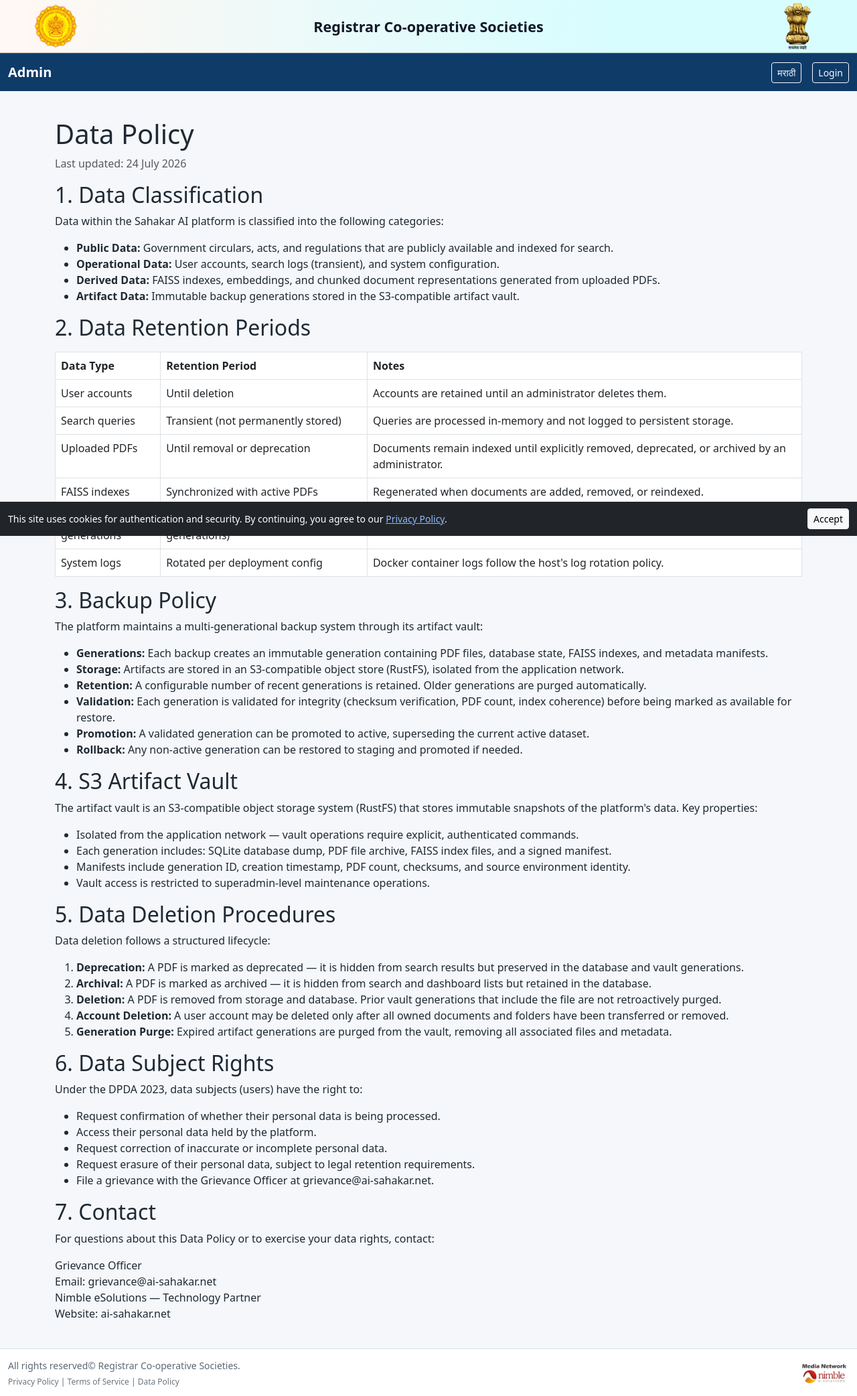
After one commit to Nimble-esolutions/PdfSearch, a Django app: page /data-policy/ in a window 1280 px wide. The commit adds this page. Shown: the whole page at 67% size. Run offline with Django 5.2, Linux system fonts and the light colour scheme; parts of the project's set-up code (start-up, migrations or seed data) failed here and were passed over.

Commit message:
feat: DPDA compliance — privacy, terms, data policy, cookie consent
## New Pages
- /privacy/ — Privacy Policy (DPDA 2023 compliant, 8 sections)
- /terms/ — Terms of Service (acceptance, AI disclaimer, liability)
- /data-policy/ — Data Policy (retention, backup, deletion)

## UI Integration
- Footer links to all three legal pages on every page
- Cookie consent banner (bottom bar, localStorage persistence)
- Privacy consent checkbox on registration form (required)

## Code Cleanup
- Removed dead home_view (referenced deleted home.html template)
- Added privacy_view, terms_view, data_policy_view

```diff
--- a/flowdocs/core/static/main/css/style.css
+++ b/flowdocs/core/static/main/css/style.css
@@ -747,3 +747,31 @@ body {
     width: 100vw;
   }
 }
+
+/* Cookie Consent Banner */
+.cookie-consent {
+  position: fixed;
+  bottom: 0;
+  left: 0;
+  right: 0;
+  background: #212529;
+  color: #fff;
+  padding: 10px 0;
+  z-index: 9999;
+}
+.cookie-consent a {
+  color: #8bb9fe;
+  text-decoration: underline;
+}
+
+/* Footer legal links */
+.footer-links {
+  font-size: 0.75rem;
+}
+.footer-links a {
+  color: #6c757d;
+  text-decoration: none;
+}
+.footer-links a:hover {
+  color: #fff;
+}
--- a/flowdocs/core/templates/base.html
+++ b/flowdocs/core/templates/base.html
@@ -101,6 +101,11 @@
     <div class="d-flex justify-content-between align-items-center flex-wrap">
       <div>
         <small>{% trans "All rights reserved© Registrar Co-operative Societies." %}</small>
+        <div class="footer-links mt-1">
+          <a href="{% url 'privacy' %}">Privacy Policy</a> |
+          <a href="{% url 'terms' %}">Terms of Service</a> |
+          <a href="{% url 'data_policy' %}">Data Policy</a>
+        </div>
       </div>
       <div class="d-flex gap-3">
         <a href="https://nimble-esolutions.com/" target="_blank" rel="noopener noreferrer">
@@ -111,6 +116,16 @@
   </div>
 </footer>
 
+<div id="cookieConsent" class="cookie-consent d-none">
+  <div class="container-fluid d-flex justify-content-between align-items-center">
+    <small>This site uses cookies for authentication and security. By continuing, you agree to our <a href="{% url 'privacy' %}">Privacy Policy</a>.</small>
+    <button class="btn btn-sm btn-light ms-3" onclick="document.getElementById('cookieConsent').classList.add('d-none');localStorage.setItem('cookieConsent','accepted')">Accept</button>
+  </div>
+</div>
+<script>
+if (!localStorage.getItem('cookieConsent')) document.getElementById('cookieConsent').classList.remove('d-none');
+</script>
+
 <script src="https://cdn.jsdelivr.net/npm/bootstrap@5.3.0/dist/js/bootstrap.bundle.min.js"></script>
 {% block extra_js %}{% endblock %}
 </body>
--- /dev/null
+++ b/flowdocs/core/templates/data_policy.html
@@ -0,0 +1,78 @@
+{% extends "base.html" %}
+{% block content %}
+<div class="container mt-4">
+  <h1>Data Policy</h1>
+  <p class="text-muted">Last updated: 24 July 2026</p>
+
+  <h2>1. Data Classification</h2>
+  <p>Data within the Sahakar AI platform is classified into the following categories:</p>
+  <ul>
+    <li><strong>Public Data:</strong> Government circulars, acts, and regulations that are publicly available and indexed for search.</li>
+    <li><strong>Operational Data:</strong> User accounts, search logs (transient), and system configuration.</li>
+    <li><strong>Derived Data:</strong> FAISS indexes, embeddings, and chunked document representations generated from uploaded PDFs.</li>
+    <li><strong>Artifact Data:</strong> Immutable backup generations stored in the S3-compatible artifact vault.</li>
+  </ul>
+
+  <h2>2. Data Retention Periods</h2>
+  <table class="table table-bordered mt-3">
+    <thead>
+      <tr><th>Data Type</th><th>Retention Period</th><th>Notes</th></tr>
+    </thead>
+    <tbody>
+      <tr><td>User accounts</td><td>Until deletion</td><td>Accounts are retained until an administrator deletes them.</td></tr>
+      <tr><td>Search queries</td><td>Transient (not permanently stored)</td><td>Queries are processed in-memory and not logged to persistent storage.</td></tr>
+      <tr><td>Uploaded PDFs</td><td>Until removal or deprecation</td><td>Documents remain indexed until explicitly removed, deprecated, or archived by an administrator.</td></tr>
+      <tr><td>FAISS indexes</td><td>Synchronized with active PDFs</td><td>Regenerated when documents are added, removed, or reindexed.</td></tr>
+      <tr><td>Artifact generations</td><td>Per retention policy (default: 7 generations)</td><td>Expired generations are purged automatically or on demand.</td></tr>
+      <tr><td>System logs</td><td>Rotated per deployment config</td><td>Docker container logs follow the host's log rotation policy.</td></tr>
+    </tbody>
+  </table>
+
+  <h2>3. Backup Policy</h2>
+  <p>The platform maintains a multi-generational backup system through its artifact vault:</p>
+  <ul>
+    <li><strong>Generations:</strong> Each backup creates an immutable generation containing PDF files, database state, FAISS indexes, and metadata manifests.</li>
+    <li><strong>Storage:</strong> Artifacts are stored in an S3-compatible object store (RustFS), isolated from the application network.</li>
+    <li><strong>Retention:</strong> A configurable number of recent generations is retained. Older generations are purged automatically.</li>
+    <li><strong>Validation:</strong> Each generation is validated for integrity (checksum verification, PDF count, index coherence) before being marked as available for restore.</li>
+    <li><strong>Promotion:</strong> A validated generation can be promoted to active, superseding the current active dataset.</li>
+    <li><strong>Rollback:</strong> Any non-active generation can be restored to staging and promoted if needed.</li>
+  </ul>
+
+  <h2>4. S3 Artifact Vault</h2>
+  <p>The artifact vault is an S3-compatible object storage system (RustFS) that stores immutable snapshots of the platform's data. Key properties:</p>
+  <ul>
+    <li>Isolated from the application network — vault operations require explicit, authenticated commands.</li>
+    <li>Each generation includes: SQLite database dump, PDF file archive, FAISS index files, and a signed manifest.</li>
+    <li>Manifests include generation ID, creation timestamp, PDF count, checksums, and source environment identity.</li>
+    <li>Vault access is restricted to superadmin-level maintenance operations.</li>
+  </ul>
+
+  <h2>5. Data Deletion Procedures</h2>
+  <p>Data deletion follows a structured lifecycle:</p>
+  <ol>
+    <li><strong>Deprecation:</strong> A PDF is marked as deprecated — it is hidden from search results but preserved in the database and vault generations.</li>
+    <li><strong>Archival:</strong> A PDF is marked as archived — it is hidden from search and dashboard lists but retained in the database.</li>
+    <li><strong>Deletion:</strong> A PDF is removed from storage and database. Prior vault generations that include the file are not retroactively purged.</li>
+    <li><strong>Account Deletion:</strong> A user account may be deleted only after all owned documents and folders have been transferred or removed.</li>
+    <li><strong>Generation Purge:</strong> Expired artifact generations are purged from the vault, removing all associated files and metadata.</li>
+  </ol>
+
+  <h2>6. Data Subject Rights</h2>
+  <p>Under the DPDA 2023, data subjects (users) have the right to:</p>
+  <ul>
+    <li>Request confirmation of whether their personal data is being processed.</li>
+    <li>Access their personal data held by the platform.</li>
+    <li>Request correction of inaccurate or incomplete personal data.</li>
+    <li>Request erasure of their personal data, subject to legal retention requirements.</li>
+    <li>File a grievance with the Grievance Officer at grievance@ai-sahakar.net.</li>
+  </ul>
+
+  <h2>7. Contact</h2>
+  <p>For questions about this Data Policy or to exercise your data rights, contact:</p>
+  <p>Grievance Officer<br>
+  Email: grievance@ai-sahakar.net<br>
+  Nimble eSolutions — Technology Partner<br>
+  Website: ai-sahakar.net</p>
+</div>
+{% endblock %}
--- a/flowdocs/core/urls.py
+++ b/flowdocs/core/urls.py
@@ -22,6 +22,11 @@ urlpatterns = [
     # ---------------- Public Pages ----------------
     path('', views.search_query, name='home'),
     path('search/', views.search_query, name='search_query'),
+
+    # ---------------- Legal / DPDA Compliance ----------------
+    path("privacy/", views.privacy_view, name="privacy"),
+    path("terms/", views.terms_view, name="terms"),
+    path("data-policy/", views.data_policy_view, name="data_policy"),
 
     # ---------------- Authentication ----------------
     path("register/", views.register_view, name="register"),
--- a/flowdocs/core/views.py
+++ b/flowdocs/core/views.py
@@ -839,11 +839,15 @@ def folder_operations(request, folder_id):
     messages.error(request, "Unknown folder maintenance action.")
     return redirect("dashboard_folder", folder_id=folder.pk)
 
-# ---------------- Home View ----------------
-def home_view(request):
-    return render(request, 'home.html')
-
-
+# ---------------- DPDA / Legal Pages ----------------
+def privacy_view(request):
+    return render(request, "privacy.html", {"title": "Privacy Policy"})
+
+def terms_view(request):
+    return render(request, "terms.html", {"title": "Terms of Service"})
+
+def data_policy_view(request):
+    return render(request, "data_policy.html", {"title": "Data Policy"})
 
 
 # -------------- Dashboard upload: call precompute on upload --------------
```
Also changed, not shown: flowdocs/core/templates/privacy.html (added, +50 -0 lines), flowdocs/core/templates/register.html (+8 -0 lines), flowdocs/core/templates/terms.html (added, +41 -0 lines).
